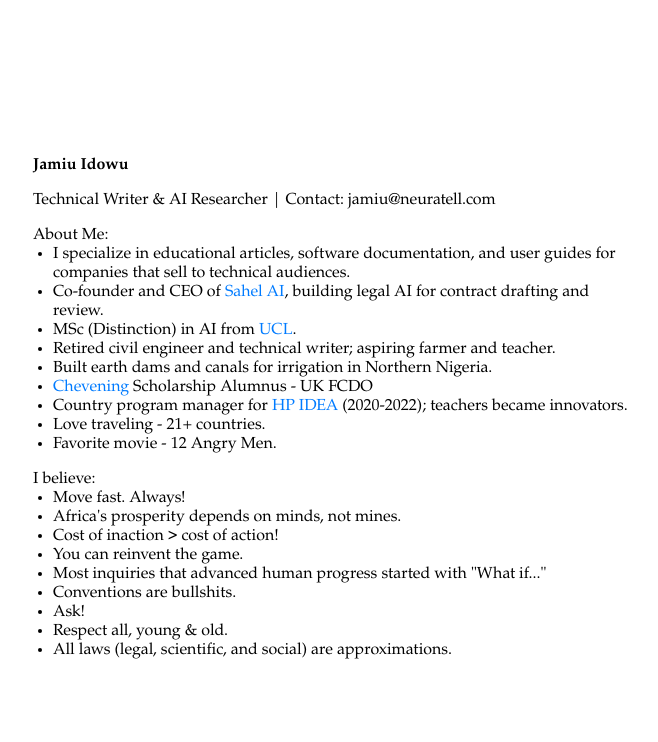
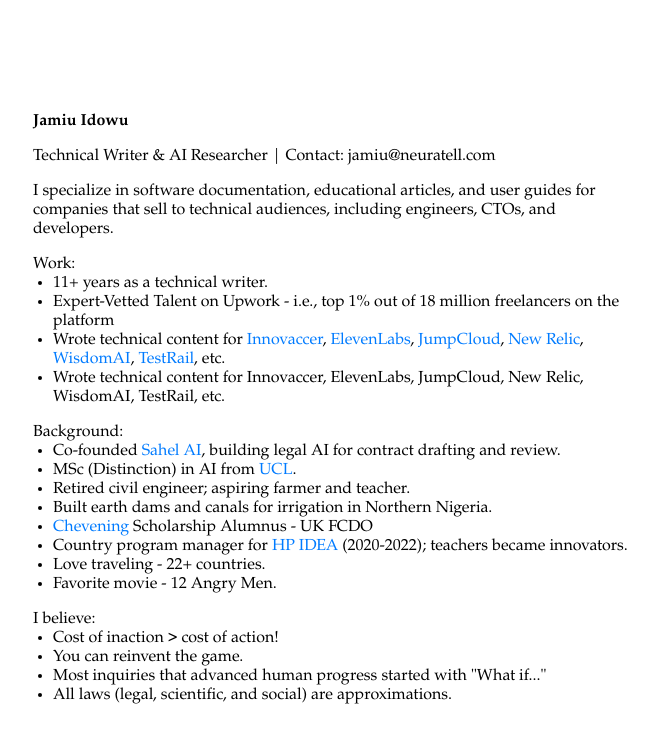
Before and after one commit to Consmart18/neuratell, a plain HTML site: page index.html in a window 1280 px wide. Shown: the whole page, without its empty margins (307-965 px from the left). Drawn offline with Linux system fonts and the light colour scheme.

Commit message:
Update index.html

```diff
--- a/index.html
+++ b/index.html
@@ -1,11 +1,11 @@
 <!DOCTYPE html>
 <html>
 <head>
-    <title>I am Jamiu Idowu</title>
+    <title>Technical Writer</title>
     <meta name="viewport" content="width=device-width, initial-scale=1">
 
     <!-- Meta description for SEO -->
-    <meta name="description" content="Jamiu Idowu is an AI researcher with interests in AI in Education, Applied AI & AI Governance. He is the co-founder of Sahel AI and previously served as Country Program Manager of HP IDEA.">
+    <meta name="description" content="Writing educational articles, software documentation, and user guides for companies that sell to technical audiences">
 
     <style>
         body {
@@ -59,29 +59,34 @@
         <h3>Jamiu Idowu</h3>
         <p class="space-after">Technical Writer & AI Researcher | Contact: jamiu@neuratell.com</p>
 
-        <p class="no-space-after">About Me:</p>
+        <p class="no-space-after">I specialize in software documentation, educational articles, and user guides for companies that sell to technical audiences, including engineers, CTOs, and developers.</p>
+
+        <p class="no-space-after">Work:</p>
         <ul>
-            <li>I specialize in educational articles, software documentation, and user guides for companies that sell to technical audiences.</li>
-            <li>Co-founder and CEO of <a href="http://sahel.ai" target="_blank">Sahel AI</a>, building legal AI for contract drafting and review.</li>
+            <li>11+ years as a technical writer.</li>
+            <li>Expert-Vetted Talent on Upwork - i.e., top 1% out of 18  million freelancers on the platform</li>
+            <li>Wrote technical content for <a href="https://innovaccer.com/" target="_blank">Innovaccer</a>, <a href="https://elevenlabs.io/" target="_blank">ElevenLabs</a>, <a href="https://jumpcloud.com/" target="_blank">JumpCloud</a>, <a href="https://newrelic.com/" target="_blank">New Relic</a>, <a href="https://www.askwisdom.ai/" target="_blank">WisdomAI</a>, <a href="https://www.testrail.com/" target="_blank">TestRail</a>, etc. </li>
+            <li>Wrote technical content for Innovaccer, ElevenLabs, JumpCloud, New Relic, WisdomAI, TestRail, etc. </li>
+
+        </ul>
+
+        <p class="no-space-after">Background:</p>
+        <ul>
+            <li>Co-founded <a href="http://sahel.ai" target="_blank">Sahel AI</a>, building legal AI for contract drafting and review.</li>
             <li>MSc (Distinction) in AI from <a href="http://ucl.ac.uk" target="_blank">UCL</a>.</li>
-            <li>Retired civil engineer and technical writer; aspiring farmer and teacher.</li>
+            <li>Retired civil engineer; aspiring farmer and teacher.</li>
             <li>Built earth dams and canals for irrigation in Northern Nigeria.</li>
             <li><a href="https://www.chevening.org/" target="_blank">Chevening</a> Scholarship Alumnus - UK FCDO</li>
             <li>Country program manager for <a href="https://www.hp.com/emea_middle_east-en/solutions/education/idea-fellows.html" target="_blank">HP IDEA</a> (2020-2022); teachers became innovators.</li>
-            <li>Love traveling - 21+ countries.</li>
+            <li>Love traveling - 22+ countries.</li>
             <li class="space-after">Favorite movie - 12 Angry Men.</li>
         </ul>
 
         <p class="no-space-after">I believe:</p>
         <ul>
-            <li>Move fast. Always!</li>
-            <li>Africa's prosperity depends on minds, not mines.</li>
             <li>Cost of inaction > cost of action!</li>
             <li>You can reinvent the game.</li>
             <li>Most inquiries that advanced human progress started with "What if..."</li>
-            <li>Conventions are bullshits.</li>
-            <li>Ask!</li>
-            <li>Respect all, young & old.</li>
             <li>All laws (legal, scientific, and social) are approximations.</li>
         </ul>
 
```
